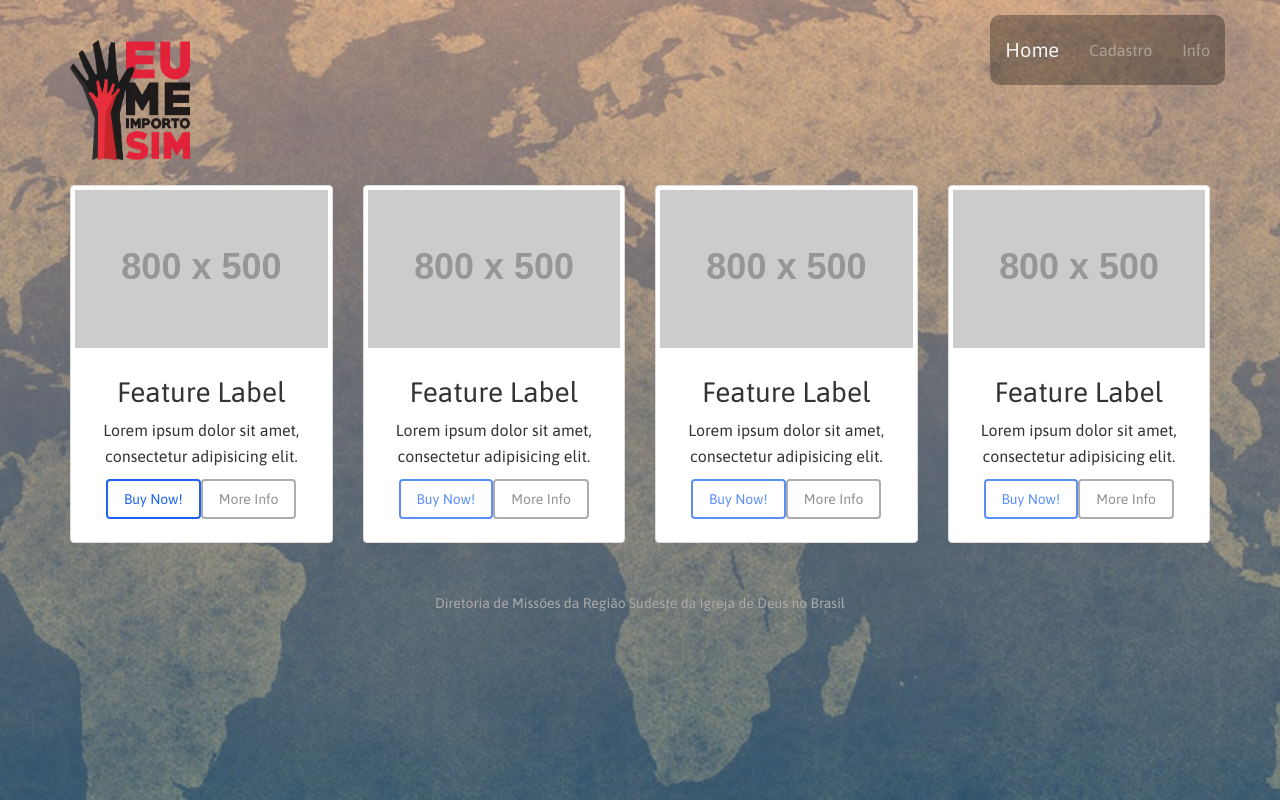
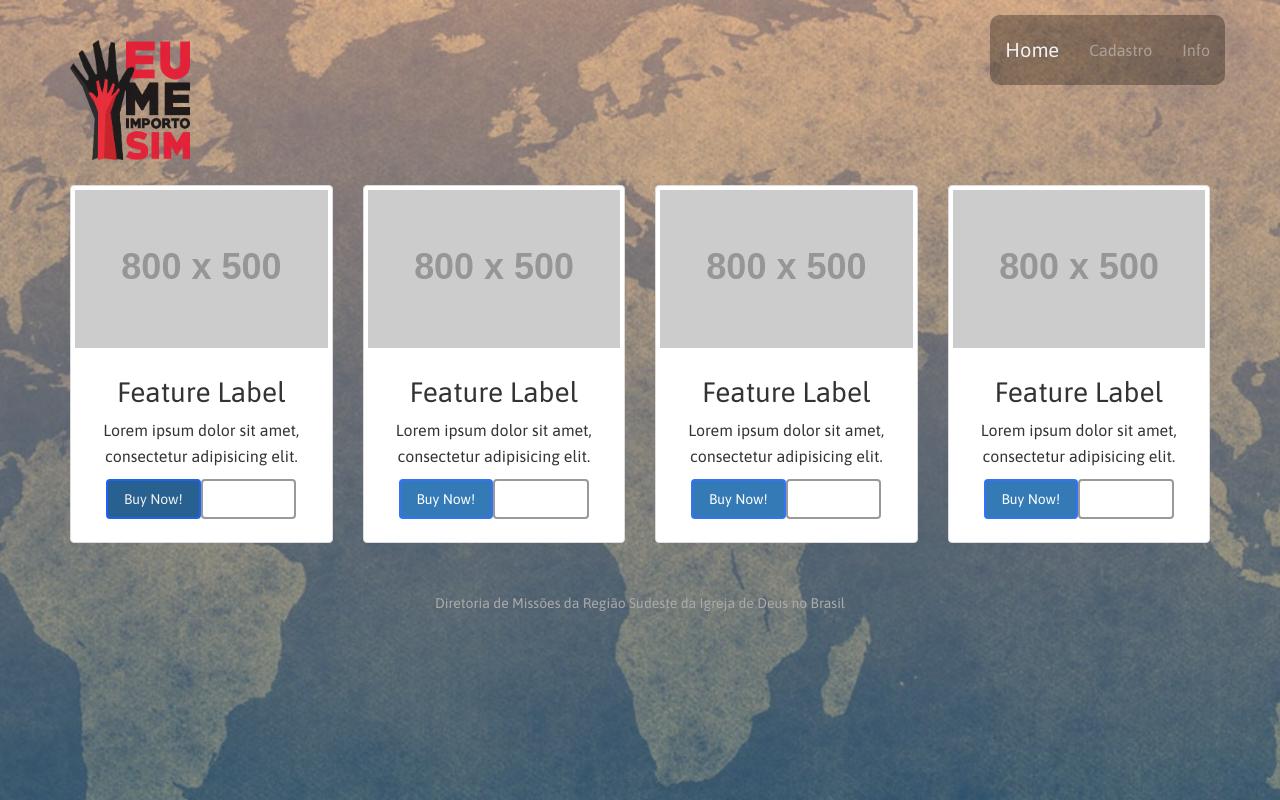
Before and after one commit to andreluisce/emis.ng.frontend, an Angular app: page / in a window 1280 px wide. In both pictures the pointer is over the link 153 px from the left and 499 px from the top of the page. Built offline with nearby package versions, Linux system fonts and the light colour scheme; a web font is replaced by a local one; what angular2-text-mask would draw is missing.

Commit message:
validacao para nao permitir duplicidade de cpfs

```diff
--- a/src/app/app.component.ts
+++ b/src/app/app.component.ts
@@ -1,6 +1,6 @@
 import { Component } from '@angular/core';
 
-import {CepService} from "app/services/cep.service";
+import { CepService } from "app/services/cep.service";
 
 @Component({
   selector: 'app-root',
--- a/src/styles.css
+++ b/src/styles.css
@@ -188,9 +188,7 @@ h3 .small {
 
 .btn {
     border-width: 2px;
-    background-color: rgba(0, 0, 0, .0);
     font-weight: 400;
-    opacity: 0.8;
     padding: 8px 16px;
 }
 
@@ -225,37 +223,36 @@ h3 .small {
 }
 
 .btn-default {
-    color: #777777;
+    color: #FFF;
     border-color: #999999
 }
 
 .btn-primary {
-    color: #3472F7;
+    color: #FFF;
     border-color: #3472F7;
 }
 
 .btn-info {
-    color: #2C93FF;
+    color: #FFF;
     border-color: #2C93FF;
 }
 
 .btn-success {
-    color: #05AE0E;
+    color: #FFF;
     border-color: #05AE0E;
 }
 
 .btn-warning {
-    color: #FF9500;
+    color: #FFF;
     border-color: #FF9500;
 }
 
 .btn-danger {
-    color: #FF3B30;
+    color: #FFF;
     border-color: #FF3B30;
 }
 
 .btn:hover {
-    background-color: rgba(0, 0, 0, .0);
     opacity: 1;
 }
 
@@ -264,9 +261,8 @@ h3 .small {
 .btn-primary:active,
 .btn-primary.active,
 .open .dropdown-toggle.btn-primary {
-    color: #1D62F0;
+    color: #F2f2f2;
     border-color: #1D62F0;
-    /*background-color: rgba(0, 0, 0, .0);*/
 }
 
 .btn-info:hover,
@@ -274,9 +270,8 @@ h3 .small {
 .btn-info:active,
 .btn-info.active,
 .open .dropdown-toggle.btn-info {
-    color: #1084FF;
+    color: #F2f2f2;
     border-color: #1084FF;
-    background-color: rgba(0, 0, 0, .0);
 }
 
 .btn-success:hover,
@@ -284,9 +279,8 @@ h3 .small {
 .btn-success:active,
 .btn-success.active,
 .open .dropdown-toggle.btn-success {
-    color: #049F0C;
+    color: #F2f2f2;
     border-color: #049F0C;
-    background-color: rgba(0, 0, 0, .0);
 }
 
 .btn-warning:hover,
@@ -294,9 +288,8 @@ h3 .small {
 .btn-warning:active,
 .btn-warning.active,
 .open .dropdown-toggle.btn-warning {
-    color: #ED8D00;
+    color: #F2f2f2;
     border-color: #ED8D00;
-    background-color: rgba(0, 0, 0, .0);
 }
 
 .btn-danger:hover,
@@ -304,9 +297,8 @@ h3 .small {
 .btn-danger:active,
 .btn-danger.active,
 .open .dropdown-toggle.btn-danger {
-    color: #EE2D20;
+    color: #F2f2f2;
     border-color: #EE2D20;
-    background-color: rgba(0, 0, 0, .0);
 }
 
 .btn-default:hover,
@@ -314,9 +306,8 @@ h3 .small {
 .btn-default:active,
 .btn-default.active,
 .open .dropdown-toggle.btn-default {
-    color: #666666;
+    color: #F2f2f2;
     border-color: #888888;
-    background-color: rgba(0, 0, 0, .0);
 }
 
 .btn:active,
@@ -651,7 +642,6 @@ fieldset[disabled] .btn-warning.active {
 
 .navbar-transparent {
     padding-top: 15px;
-    background-color: rgba(0, 0, 0, .0);
 }
 
 .navbar-transparent .navbar-brand,
```
Also changed, not shown: src/app/app.component.html (+0 -11 lines).
